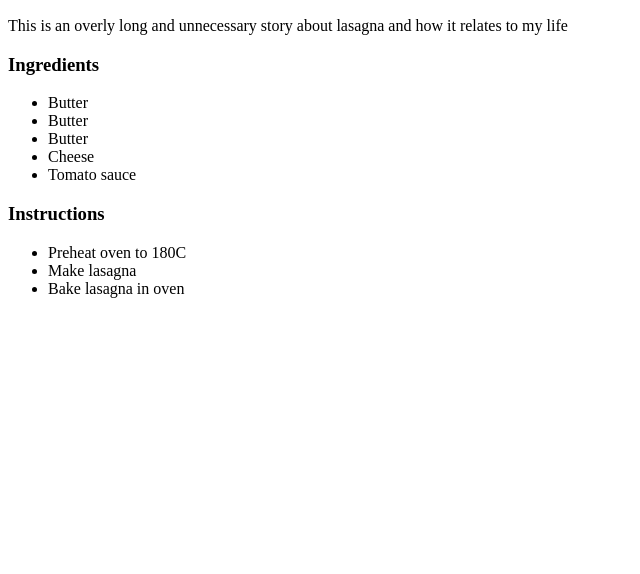
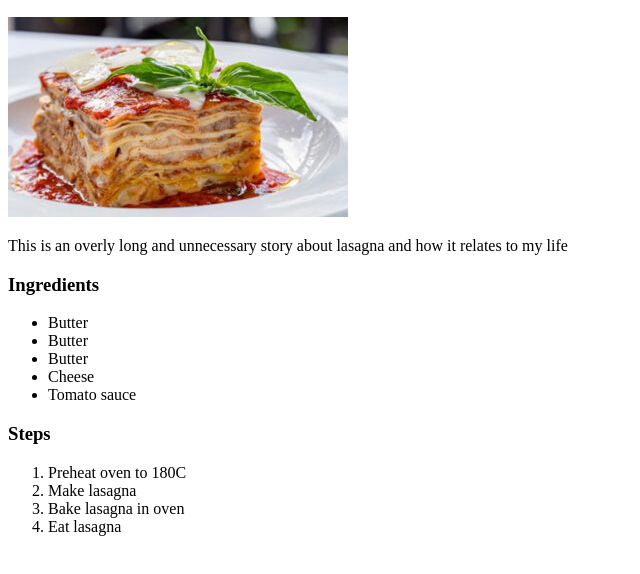
Before and after one commit to justindanger/odin-recipes, a plain HTML site: page recipes/lasagna.html in a window 1280 px wide. Shown: the part 110-684 px from the top of the page, without its empty margins (0-640 px from the left). Drawn offline with Linux system fonts and the light colour scheme.

Commit message:
Fix incorrect links and add an image to first recipe page

```diff
--- a/recipes/lasagna.html
+++ b/recipes/lasagna.html
@@ -6,8 +6,9 @@
     <title>Justin Danger - Odin Recipes - Lasagna</title>
 </head>
 <body>
-  <a href="index.html"><h1>Odin Recipes</h1></a>
+  <a href="../index.html"><h1>Odin Recipes</h1></a>
   <h2>Lasagna</h2>
+  <img alt="Picture of a piece of lasagna in a white bowl with a tomato sauce base" src="../resources/images/lasagna-340w.jpg">
   <p>This is an overly long and unnecessary story about lasagna and how it relates to my life</p>
   <h3>Ingredients</h3>
   <ul>
@@ -17,11 +18,12 @@
     <li>Cheese</li>
     <li>Tomato sauce</li>
   </ul>
-  <h3>Instructions</h3>
-  <ul>
+  <h3>Steps</h3>
+  <ol>
     <li>Preheat oven to 180C</li>
     <li>Make lasagna</li>
     <li>Bake lasagna in oven</li>
-  </ul>
+    <li>Eat lasagna</li>
+  </ol>
 </body>
 </html>
```
Also changed, not shown: resources/images/lasagna-340w.jpg (added).
